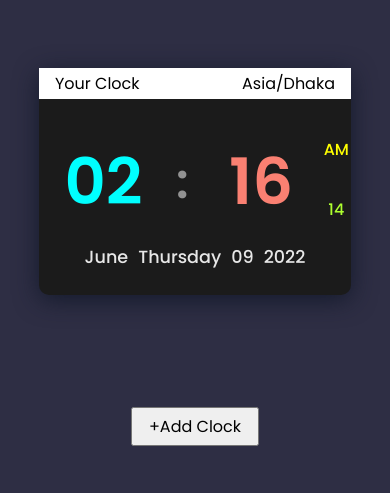
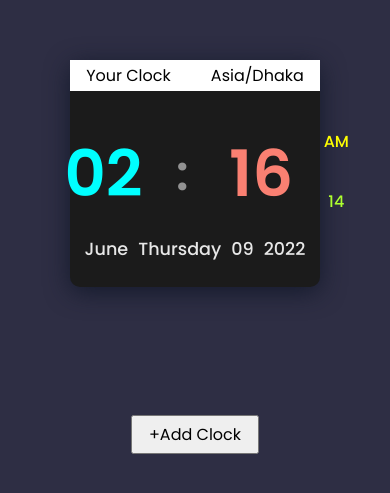
Before and after one commit to Safin-Ahmed/track-zone, a React (Vite) app: page / in a window 390 px wide. Shown: the part 165-658 px from the top of the page. Built offline with nearby package versions, Linux system fonts and the light colour scheme.

Commit message:
Responsive Updates

```diff
--- a/src/app/App.css
+++ b/src/app/App.css
@@ -12,6 +12,7 @@
   margin-top: 5rem;
   gap: 2rem;
   flex-wrap: wrap;
+  margin-bottom: 5rem;
 }
 
 .backdrop {
@@ -24,3 +25,10 @@
   z-index: 9999;
   cursor: pointer;
 }
+
+@media (max-width: 575px) {
+  .custom-clocks {
+    gap: 3rem;
+    margin-bottom: 3rem;
+  }
+}
--- a/src/components/Clock/Clock.module.css
+++ b/src/components/Clock/Clock.module.css
@@ -39,3 +39,13 @@
   margin-bottom: 5px;
   flex-direction: column;
 }
+
+@media (max-width: 575px) {
+  .clockContainer {
+    max-width: 80%;
+  }
+
+  .digitalClock {
+    max-width: 100%;
+  }
+}
--- a/src/components/Clock/TimeDifference.jsx
+++ b/src/components/Clock/TimeDifference.jsx
@@ -19,8 +19,10 @@ const TimeDifference = ({ defaultTimeZone, timeZone }) => {
     <div className={classes.diff_amount}>
       {diffTime % 1 === 0 && (
         <h3>
-          {diffTime > 0 ? `+ ${diffTime}` : `- ${Math.abs(diffTime)}`} Hr : 0
-          Min
+          {diffTime > 0 || diffTime === 0
+            ? `+ ${diffTime}`
+            : `- ${Math.abs(diffTime)}`}{" "}
+          Hr : 0 Min
         </h3>
       )}
       {diffTime % 1 !== 0 && (
--- a/src/index.css
+++ b/src/index.css
@@ -11,6 +11,7 @@ body {
   justify-content: center;
   align-items: center;
   background-color: #2e2e44;
+  padding: 2rem 0;
 }
 
 code {
```
